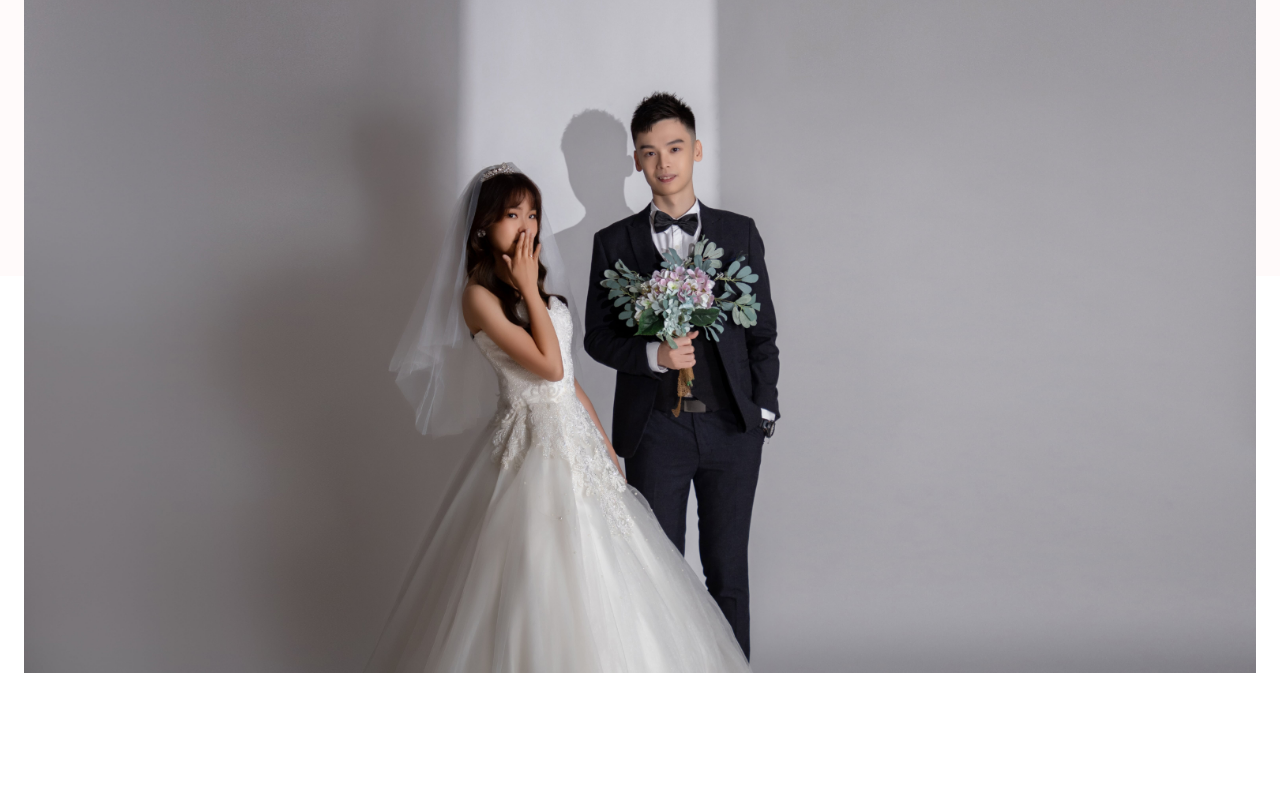
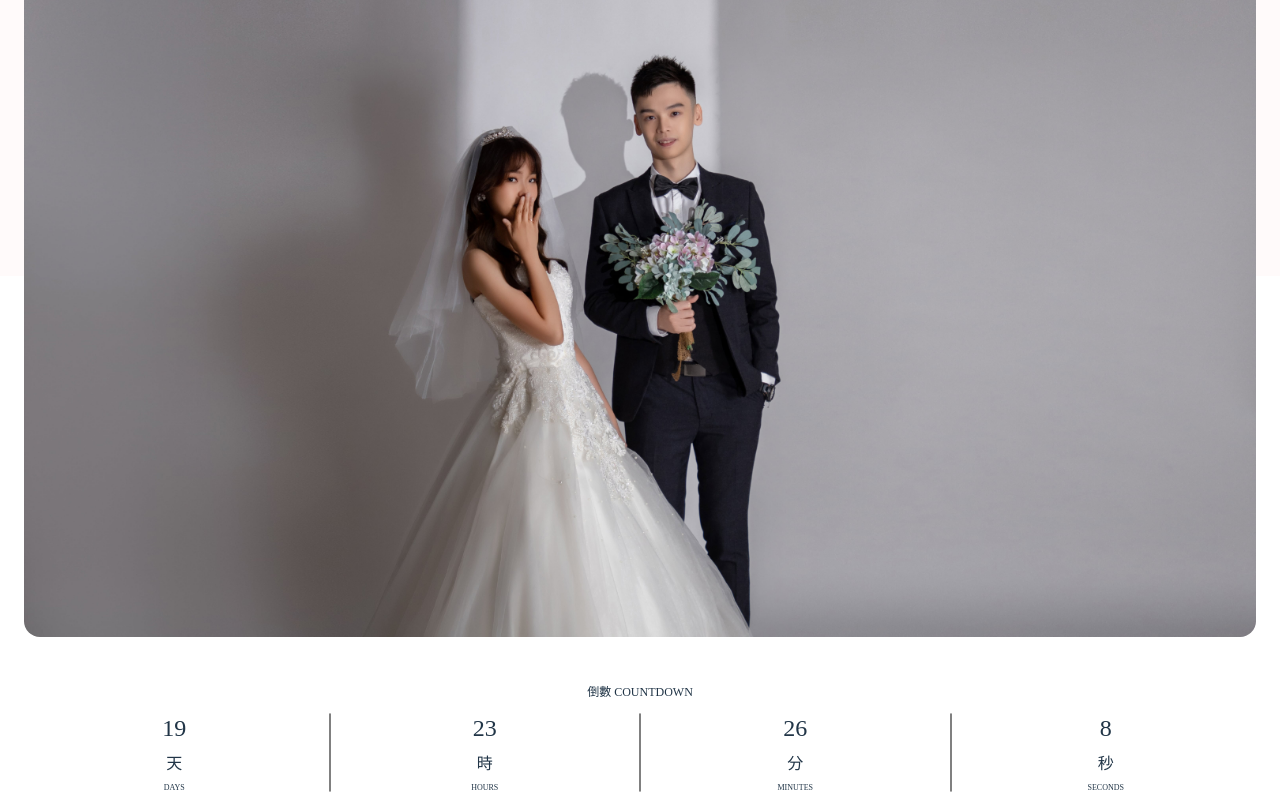
Before and after one commit to wongjiahau/2022-11-26-wedding-itinerary, a React (Vite) app: page / in a window 1280 px wide. Shown: the part 2268-3068 px from the top of the page. Before the commit the page ends 2948 px from the top, so only its background shows below. Built offline with nearby package versions, Linux system fonts and the light colour scheme.

Commit message:
feat(itinerary): add countdown

```diff
--- a/package.json
+++ b/package.json
@@ -16,6 +16,7 @@
     "@types/react": "^18.0.22",
     "@types/react-dom": "^18.0.7",
     "@vitejs/plugin-react": "^2.2.0",
+    "react-countdown": "^2.3.3",
     "typescript": "^4.6.4",
     "vite": "^3.2.0"
   }
--- a/src/App.tsx
+++ b/src/App.tsx
@@ -1,5 +1,6 @@
-import { useEffect, useState } from "react";
+import { CSSProperties, Fragment, useEffect, useState } from "react";
 import "./App.css";
+import Countdown from "react-countdown";
 
 function App() {
   const [screenWidth, setScreenWidth] = useState(window.innerWidth);
@@ -204,18 +205,105 @@ function App() {
             *在女方家 At bride's home
           </div>
         </div>
-        <div style={{ marginTop: 36 }}>
-          <img className="photo gradient-fade" src="/white-min.jpg" />
+        <div>
+          <img
+            className="photo gradient-fade"
+            src="/white-min.jpg"
+            style={{ borderRadius: "16px" }}
+          />
         </div>
+        <Countdown
+          date={new Date(2022, 10, 26, 10, 0)}
+          renderer={({ days, hours, minutes, seconds }) => {
+            const Box = (props: {
+              amount: number;
+              chinese: string;
+              english: string;
+              gridColumn: number;
+            }) => {
+              return (
+                <Fragment>
+                  <div
+                    style={{
+                      gridColumn: props.gridColumn,
+                      fontSize: 24,
+                      gridRow: 2,
+                    }}
+                  >
+                    {props.amount}
+                  </div>
+                  <div style={{ gridColumn: props.gridColumn, gridRow: 3 }}>
+                    <div>{props.chinese}</div>
+                    <div style={{ fontSize: 8 }}>{props.english}</div>
+                  </div>
+                </Fragment>
+              );
+            };
+            const dividerGridRow = "2 / span 2";
+
+            return (
+              <div
+                style={{
+                  display: "grid",
+                  gridTemplateColumns: "1fr auto 1fr auto 1fr auto 1fr",
+                  gridTemplateRows: "auto 1fr 1fr",
+                  placeItems: "center",
+                  columnGap: 4,
+                  textAlign: "center",
+                }}
+              >
+                <Box amount={days} chinese="天" english="DAYS" gridColumn={1} />
+                <VerticalDivider
+                  style={{ gridColumn: 2, gridRow: dividerGridRow }}
+                />
+                <Box
+                  amount={hours}
+                  chinese="時"
+                  english="HOURS"
+                  gridColumn={3}
+                />
+                <VerticalDivider
+                  style={{ gridColumn: 4, gridRow: dividerGridRow }}
+                />
+                <Box
+                  amount={minutes}
+                  chinese="分"
+                  english="MINUTES"
+                  gridColumn={5}
+                />
+                <VerticalDivider
+                  style={{ gridColumn: 6, gridRow: dividerGridRow }}
+                />
+                <Box
+                  amount={seconds}
+                  chinese="秒"
+                  english="SECONDS"
+                  gridColumn={7}
+                />
+
+                <div
+                  style={{ gridRow: 1, gridColumn: "1 / span 7", fontSize: 12 }}
+                >
+                  倒數 COUNTDOWN
+                </div>
+              </div>
+            );
+          }}
+        />
       </div>
     </div>
   );
 }
 
-const VerticalDivider = () => {
+const VerticalDivider = (props: { style?: CSSProperties }) => {
   return (
     <div
-      style={{ border: "0.5px solid grey", height: "80%", borderRadius: 1 }}
+      style={{
+        border: "0.5px solid grey",
+        height: "80%",
+        borderRadius: 1,
+        ...props.style,
+      }}
     />
   );
 };
```
Also changed, not shown: 1 other file (tests, documents, lock files or other folders).
